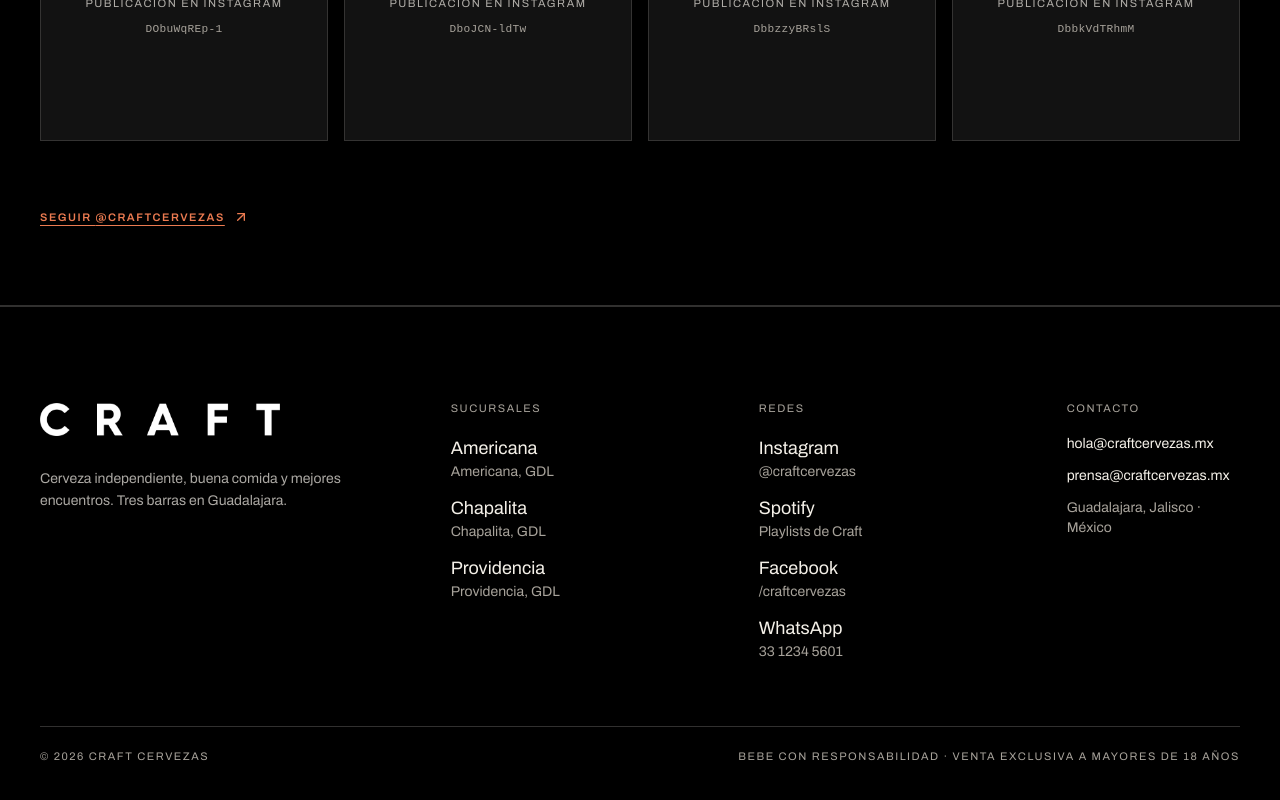
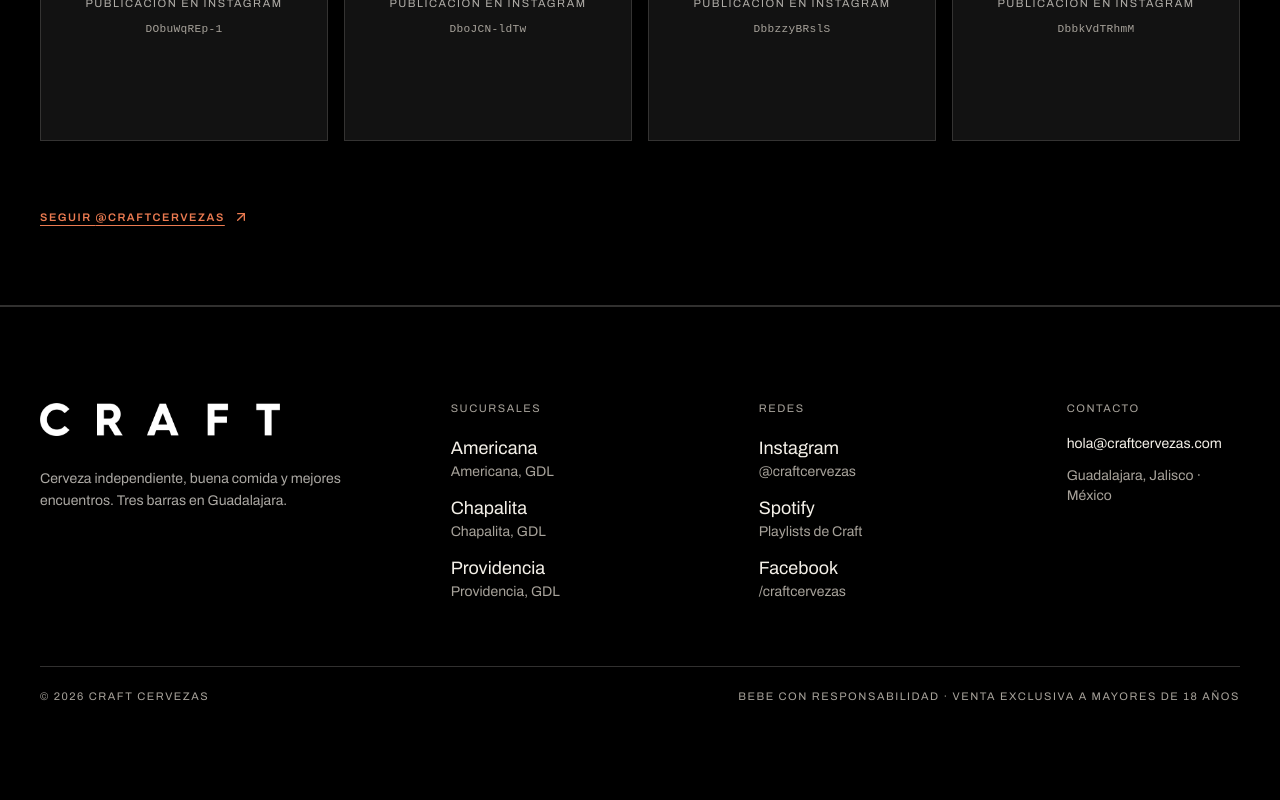
Before and after one commit to jrguill3n/craft-cervezas, a Next.js app: page / in a window 1280 px wide. Shown: the part 1998-2798 px from the top of the page. Built offline with nearby package versions, Linux system fonts and the light colour scheme.

Commit message:
Update public contact details

```diff
--- a/components/site-footer.tsx
+++ b/components/site-footer.tsx
@@ -1,6 +1,13 @@
 import Link from 'next/link'
 import { CraftWordmark } from '@/components/craft-logo'
 import { branches, contact } from '@/lib/craft-content'
+
+const contactEmail = 'hola@craftcervezas.com'
+const socialLinks = contact.socials
+  .filter((social) => social.label !== 'WhatsApp')
+  .map((social) => social.label === 'Facebook'
+    ? { ...social, href: 'https://facebook.com/craftcervezas' }
+    : social)
 
 export function SiteFooter() {
   return (
@@ -35,7 +42,7 @@ export function SiteFooter() {
           <div className="lg:col-span-3">
             <h2 className="label-xs text-muted-foreground">Redes</h2>
             <ul className="mt-5 flex flex-col gap-3">
-              {contact.socials.map((social) => (
+              {socialLinks.map((social) => (
                 <li key={social.label}>
                   <a
                     href={social.href}
@@ -55,13 +62,8 @@ export function SiteFooter() {
             <h2 className="label-xs text-muted-foreground">Contacto</h2>
             <ul className="mt-5 flex flex-col gap-3 text-sm">
               <li>
-                <a href={`mailto:${contact.email}`} className="hover:text-accent">
-                  {contact.email}
-                </a>
-              </li>
-              <li>
-                <a href={`mailto:${contact.press}`} className="hover:text-accent">
-                  {contact.press}
+                <a href={`mailto:${contactEmail}`} className="hover:text-accent">
+                  {contactEmail}
                 </a>
               </li>
               <li className="text-muted-foreground">{contact.city}</li>
```
